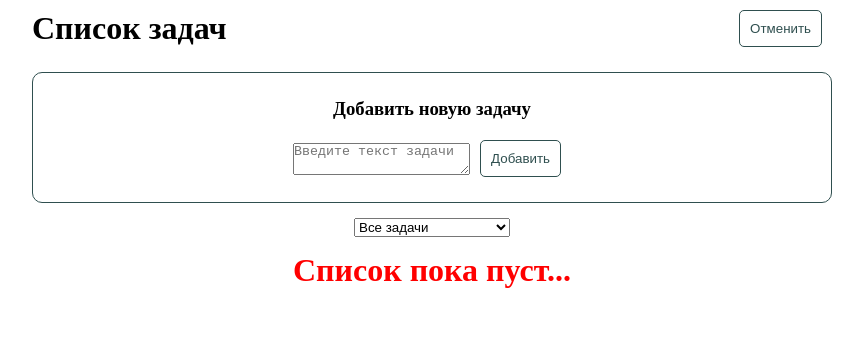
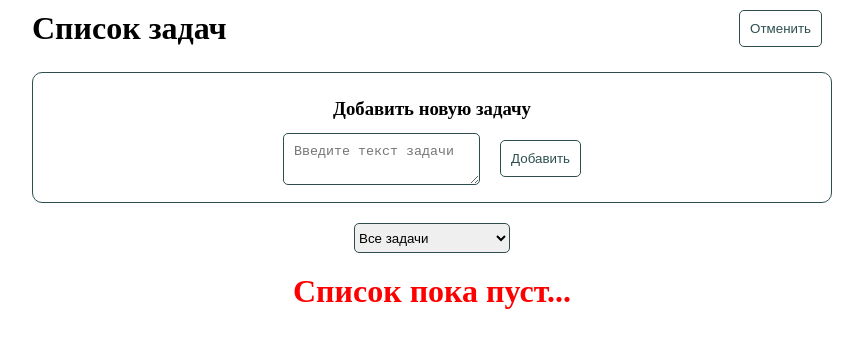
Before and after one commit to thelifeofmiwa/todolist, a Vue app: page / in a window 1280 px wide. Both pictures are taken after a click on the button "Добавить". Shown: the top 348 px of the page, without its empty margins (208-1071 px from the left). Built offline with nearby package versions, Linux system fonts and the light colour scheme.

Commit message:
Добавлена стилизация для селекта и текстового поля. Исправлены названия функций.

```diff
--- a/src/components/UI/Select.vue
+++ b/src/components/UI/Select.vue
@@ -23,4 +23,11 @@ const updateSortOption = (event) => {
 };
 </script>
 
-<style scoped></style>
+<style scoped>
+select {
+  border: 1px solid darkslategray;
+  border-radius: 5px;
+  margin: 5px;
+  height: 30px;
+}
+</style>
--- a/src/components/UI/Textarea.vue
+++ b/src/components/UI/Textarea.vue
@@ -26,7 +26,7 @@ const onInput = (event) => {
 </script>
 
 <style scoped>
-input {
+textarea {
   margin: 0 10px;
   padding: 10px;
   border: 1px solid darkslategray;
--- a/src/composables/useToDo.js
+++ b/src/composables/useToDo.js
@@ -17,7 +17,7 @@ export const useToDo = () => {
     { deep: true },
   );
 
-  const showDialog = () => {
+  const showAddTaskForm = () => {
     dialogVisible.value
       ? (dialogVisible.value = false)
       : (dialogVisible.value = true);
@@ -49,7 +49,7 @@ export const useToDo = () => {
   return {
     tasks,
     dialogVisible,
-    showDialog,
+    showAddTaskForm,
     addNewTask,
     deleteTask,
     updateTaskText,
--- a/src/pages/ToDoPage.vue
+++ b/src/pages/ToDoPage.vue
@@ -4,7 +4,7 @@
       <h1>Список задач</h1>
       <Button
         :button-text="dialogVisible ? 'Отменить' : 'Добавить'"
-        @click="showDialog"
+        @click="showAddTaskForm"
       />
     </div>
     <TaskAdd v-if="dialogVisible" @add-task="addNewTask" />
@@ -26,7 +26,7 @@ import { useToDo } from "../composables/useToDo.js";
 const {
   tasks,
   dialogVisible,
-  showDialog,
+  showAddTaskForm,
   addNewTask,
   deleteTask,
   updateTaskText,
```
